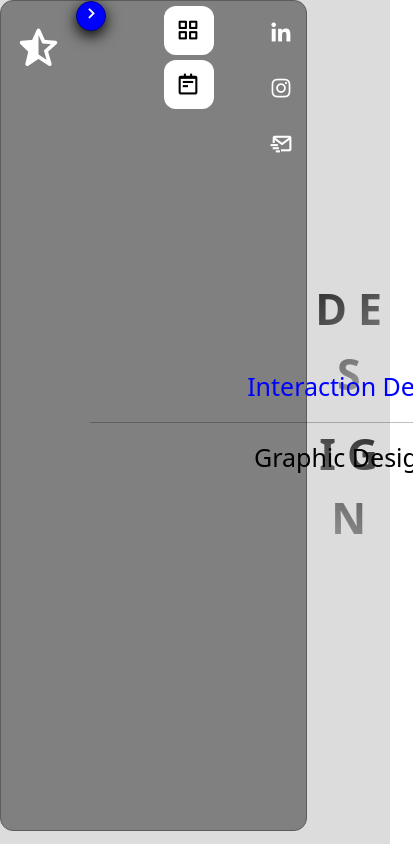
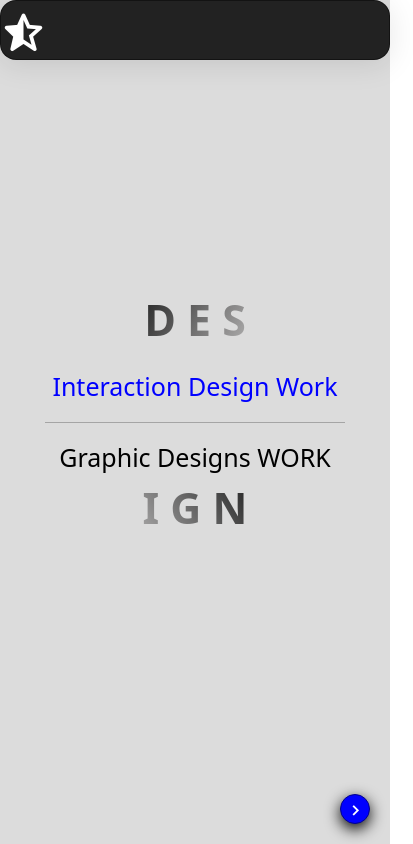
Before and after one commit to Abinesh-A/web-reactjs, a React (Create React App) app: page / in a window 390 px wide. Shown: the whole page, 413 px wide, since content can reach past the window. Built offline with nearby package versions, Linux system fonts and the light colour scheme.

Commit message:
Mobile-nav

```diff
--- a/src/App.css
+++ b/src/App.css
@@ -1,6 +1,9 @@
 .App {
   text-align: center;
   min-height: 100vh;
+  color: white;
+  background-color: gainsboro;
+  display: flex;
 }
 
 .App-logo {
@@ -13,14 +16,9 @@
     animation: App-logo-spin infinite 20s linear;
   }
 }
-.header {
-  background-color: #282c34;
-  min-height: 100vh;
-  display: flex;
-  font-size: calc(10px + 2vmin);
-  color: white;
-  background-color: gainsboro;
-}
+/* .header {
+
+} */
 .App-header {
   background-color: #282c34;
   min-height: 100vh;
@@ -44,3 +42,8 @@
     transform: rotate(360deg);
   }
 }
+@media screen and (max-width: 730px) {
+  .App {
+    flex-direction: column;
+  }
+}
--- a/src/App.js
+++ b/src/App.js
@@ -5,14 +5,14 @@ import Page1 from './components/Page1';
 function App() {
   return (
     <div className="App">
-      <header className="header">
+      {/* <header className="header"> */}
         <Nav/>
         <Page1/>
         {/* <img src={logo} className="App-logo" alt="logo" />
         <p>
           Edit <code>src/App.js</code> and save to reload.
         </p> */}
-      </header>
+      {/* </header> */}
     </div>
   );
 }
--- a/src/components/Nav.js
+++ b/src/components/Nav.js
@@ -1,35 +1,43 @@
 import React, { useEffect, useState } from "react";
-import "../styles/nav.css";
+// import "../styles/nav.css";
 
 function Nav() {
-  const[show,setShow]=useState(true)
-  const [issquare, setIssquare] = useState(window.innerWidth < 900);
+  const [show, setShow] = useState(true);
+  const [ismobile, setIsmobile] = useState(window.innerWidth < 730);
   useEffect(() => {
     window.addEventListener(
       "resize",
       () => {
-        const issquares = window.innerWidth < 900;
-        if (issquares !== issquare) setIssquare(issquares);
+        const current_width = window.innerWidth < 730;
+        if (current_width !== ismobile) setIsmobile(current_width);
       },
       false
     );
   });
+  if (ismobile) {
+    require("../styles/r_nav.css");
+  } else {
+    require("../styles/nav.css");
+  }
   return (
     <>
-      <div className={show? "sidebar": "sidebar active"}>
-        <div className="logo">
-          <i class='bx bxs-star-half' ></i>
-        </div>
-        <div className={show? "toggle-btn": "toggle-btn active"} onClick={()=>setShow(!show)}>
+     <div
+          className={show ? "toggle-btn" : "toggle-btn active"}
+          onClick={() => setShow(!show)}
+        >
           <i className="bx bx-chevron-right" id="btn"></i>
         </div>
+      <div className={show ? "sidebar" : "sidebar active"}>
+
+        <div className="logo">
+          <i className="bx bxs-star-half"></i>
+        </div>
+
         <div className="menu">
           <div>
             <div className="menu-icon">
               <i className="bx bx-grid-alt"></i>
-              <span className="menu-name">
-              ABOUT
-            </span>
+              <span className="menu-name">ABOUT</span>
             </div>
           </div>
           <div>
@@ -40,30 +48,30 @@ function Nav() {
           </div>
         </div>
         <div className="contact">
-            <div>
-              <a className="menu-icon2 lin" href="https://www.linkedin.com/in/mr-abi-3aa684183">
-                <i className="bx bxl-linkedin"></i>
-                <span className="menu-name">
-              LinkedIn
-            </span>
+          <div>
+            <a
+              className="menu-icon2 lin"
+              href="https://www.linkedin.com/in/mr-abi-3aa684183"
+            >
+              <i className="bx bxl-linkedin"></i>
+              <span className="menu-name">LinkedIn</span>
             </a>
-            </div>
-            <div >
-              <a className="menu-icon2 insta" href="https://instagram.com/mr_abinesh_?utm_medium=copy_link">
-                <i className="bx bxl-instagram"></i>
-                <span className="menu-name">
-              Instagram
-            </span>
+          </div>
+          <div>
+            <a
+              className="menu-icon2 insta"
+              href="https://instagram.com/mr_abinesh_?utm_medium=copy_link"
+            >
+              <i className="bx bxl-instagram"></i>
+              <span className="menu-name">Instagram</span>
             </a>
-            </div>
-            <div>
-              <a href={() => false} className="menu-icon2 js-textareacopybtn mail">
-                <i className="bx bx-mail-send"></i>
-                <span className="menu-name">
-              Email
-            </span>
+          </div>
+          <div>
+            <a href="/#" className="menu-icon2 js-textareacopybtn mail">
+              <i className="bx bx-mail-send"></i>
+              <span className="menu-name">Email</span>
             </a>
-            </div>
+          </div>
         </div>
       </div>
     </>
--- a/src/components/Page1.js
+++ b/src/components/Page1.js
@@ -3,6 +3,7 @@ import "../styles/page1.css";
 
 function Page1() {
   return (
+    <>
       <div className="center">
         <div className="design">
           <div className="des">
@@ -20,6 +21,7 @@ function Page1() {
           </p>
         </div>
       </div>
+    </>
   );
 }
 
--- a/src/styles/nav.css
+++ b/src/styles/nav.css
@@ -14,7 +14,6 @@
 }
 .sidebar.active {
   min-height: 98.5vh;
-  align-items: flex-start;
   width: 240px;
   background: rgba(0, 0, 0, 0.35);
   box-shadow: 0 8px 32px 0 rgba(31, 38, 135, 0.37);
@@ -29,6 +28,7 @@
 }
 .toggle-btn {
   position: absolute;
+  z-index: 1;
   color: #fff;
   margin-top: 60px;
   margin-left: 75px;
@@ -36,7 +36,7 @@
   height: 30px;
   width: 30px;
   text-align: center;
-  line-height: 28px;
+  line-height: 30px;
   transform: translateX(-50%);
   background-color: blue;
   border-radius: 105px;
@@ -50,7 +50,7 @@
 }
 .menu {
   position: absolute;
-  top: 130px;
+  margin-top: 120px;
 }
 .sidebar.active .menu-icon {
   width: 210px;
@@ -124,131 +124,27 @@ a:hover .menu-name{
 .mail:hover {
   color: red;
 }
-@media screen and (max-width: 730px){
-  .sidebar {
-    width: 100%;
-    margin: 0;
-    border-radius: 13px;
-    border: 2px solid yellow;
-    max-height: 10px;
-    display: flex;
-    justify-content: space-between;
-    align-items: flex-start;
-    flex-direction: row;
-    background: gray;
-    border: 1.5px solid rgb(94, 91, 91);
-    transition: all 0.4s ease-out;
-  }
-  .sidebar.active {
-    min-height: 10px;
-    align-items: flex-start;
-    width: 240px;
-    background: rgba(0, 0, 0, 0.35);
+.navbar{
+  /* height: 65px; */
+  border-radius: 10px;
+  /* display: flex; */
+  justify-content: space-around;
+  background: rgba(0, 0, 0, 0.26);
   box-shadow: 0 8px 32px 0 rgba(31, 38, 135, 0.37);
   backdrop-filter: blur(4px);
   -webkit-backdrop-filter: blur(4px);
-    border-radius: 10px;
+  position: fixed;
 }
-  .logo {
+.r_logo{
   font-size: 45px;
-    padding-top: 15px;
+  padding-top: 1px;
   padding-left: 15px;
 }
+.r_toggle-btn{
+
+}
+/* @media screen and (max-width: 730px){
   .toggle-btn {
-    position: relative;
-    color: #fff;
-    margin-top: 0;
-    margin-left: 0;
-    font-size: 22px;
-    height: 30px;
-    width: 30px;
-    text-align: center;
-    line-height: 0;
-    transform: translateX(-50%);
-    background-color: blue;
-    border-radius: 105px;
-    transition: all 0.4s ease-out;
-    box-shadow: 0 5px 15px rgba(0, 0, 0, 1.2);
-    border: 0.7px solid darkblue;
+    line-height: 30px;
   }
-  .toggle-btn.active {
-    transform: rotate(180deg);
-    margin-left: 225px;
-  }
-  .menu {
-    position: relative;
-    top: 0;
-  }
-  .sidebar.active .menu-icon {
-    width: 210px;
-    border-radius: 10px;
-  }
-  .menu-icon {
-    width: 50px;
-    transition: all 0.4s ease;
-    font-size: 25px;
-    font-weight: 400;
-    color: black;
-    background: white;
-    margin-top: 5px;
-    margin-left: 13px;
-    border-radius: 12px;
-    display: flex;
-    align-items: center;
-  }
-  .sidebar a{
-    text-decoration: none;
-    color: white;
-  }
-  a:hover .menu-name{
-    color: black;
-  }
-  .menu-icon2 {
-    width: 50px;
-    font-size: 25px;
-    font-weight: 400;
-    margin-top: 7px;
-    border-radius: 12px;
-    margin-left: 13px;
-    display: flex;
-    align-items: center;
-  }
-  .menu-icon2:hover{
-    background: #ffffff;
-    color: black;
-  }
-  .sidebar.active .menu-icon2 {
-    width: 210px;
-    border-radius: 10px;
-  }
-  .contact {
-    margin-bottom: 12px;
-  }
-  .menu-icon2 i {
-    padding: 12px;
-  }
-  .menu-icon i {
-    padding: 12px;
-  }
-  .menu-name {
-    font-size: 18px;
-    font-weight: 500;
-    margin-left: 20px;
-    opacity: 0;
-    pointer-events: none;
-    transition: all 0.3s ease-in-out;
-  }
-  .sidebar.active .menu-name {
-    opacity: 1;
-    pointer-events: auto;
-  }
-  .lin:hover {
-    color: blue;
-  }
-  .insta:hover {
-    color: deeppink;
-  }
-  .mail:hover {
-    color: red;
-  }
-}
+} */
--- a/src/styles/page1.css
+++ b/src/styles/page1.css
@@ -42,10 +42,21 @@
   color: blue;
   margin-left: 0%;
 }
-.bottomtext{
+.bottomtext {
   margin-left: 0;
 }
 hr {
-    width: 600px;
-    border-top: 3.5px solid black;
-  }
+  width: 600px;
+  border-top: 3.5px solid black;
+}
+@media screen and (max-width: 730px) {
+ .text{
+  position:static;
+ }
+ hr {
+  width: 300px;
+}
+/* .center {
+  min-height: 100vw;
+} */
+}
--- /dev/null
+++ b/src/styles/r_nav.css
@@ -0,0 +1,145 @@
+.sidebar {
+  height: 60px;
+  width: 100%;
+  border-radius: 10px;
+  display: flex;
+  justify-content: space-between;
+  align-items: center;
+  background: rgba(0, 0, 0, 0.849);
+  border-radius: 16px;
+  box-shadow: 0 4px 30px rgba(0, 0, 0, 0.1);
+  backdrop-filter: blur(2.6px);
+  -webkit-backdrop-filter: blur(2.6px);
+  border: 1px solid rgba(0, 0, 0, 0.43);
+  /* border-top-left-radius: 0;
+  border-top-right-radius: 0; */
+  transition: all 0.4s ease-out;
+  align-items: flex-start;
+  position: absolute;
+}
+.sidebar.active {
+  height: 300px;
+  /* min-height: 30vh; */
+
+  /* position: absolute; */
+}
+.logo {
+  font-size: 45px;
+  color: white;
+  position: fixed;
+  /* padding-top: 15px;
+    padding-left: 15px; */
+}
+.toggle-btn {
+  z-index: 1;
+    position: fixed;
+    bottom: 20px;
+    right: 20px;
+    /* color: #fff;
+    margin-top: 80vh;
+    margin-left: 90vw; */
+    font-size: 22px;
+    height: 30px;
+    width: 30px;
+    /* text-align: center; */
+    line-height: 28px;
+    /* transform: translateX(-50%); */
+    background-color: blue;
+    border-radius: 105px;
+    /* transition: all 0.4s ease-out; */
+    box-shadow: 0 5px 15px rgba(0, 0, 0, 1.2);
+    border: 0.7px solid darkblue;
+}
+.toggle-btn.active {
+  /* margin-left: 160px; */
+  /* margin-top: 5%; */
+}
+.menu {
+    display: none;
+    position: absolute;
+    top: 130px;
+}
+.sidebar.active .menu{
+    display: none;
+}
+.sidebar.active .menu-icon {
+    /* display: block; */
+  width: 210px;
+    border-radius: 10px;
+}
+.menu-icon {
+  width: 50px;
+    transition: all 0.4s ease;
+    font-size: 25px;
+    font-weight: 400;
+    color: black;
+    background: white;
+    margin-top: 5px;
+    margin-left: 13px;
+    border-radius: 12px;
+    display: flex;
+    align-items: center;
+}
+.sidebar a {
+  text-decoration: none;
+  color: white;
+}
+a:hover .menu-name {
+  color: black;
+}
+.menu-icon2 {
+  display: block;
+  /* width: 50px;
+    font-size: 25px;
+    font-weight: 400;
+    margin-top: 7px;
+    border-radius: 12px;
+    margin-left: 13px;
+    display: flex;
+    align-items: center; */
+}
+.menu-icon2:hover {
+  background: #ffffff;
+  color: black;
+}
+.sidebar.active .menu-icon2 {
+  /* width: 210px;
+    border-radius: 10px; */
+}
+.contact {
+  margin-bottom: 12px;
+  display: none;
+}
+.menu-icon2 i {
+  padding: 12px;
+}
+.menu-icon i {
+  padding: 12px;
+}
+.menu-name {
+  font-size: 18px;
+  font-weight: 500;
+  margin-left: 20px;
+  opacity: 1;
+  display: none;
+  pointer-events: none;
+  transition: all 0.3s ease-in-out;
+}
+.sidebar.active .menu-name {
+  opacity: 1;
+  pointer-events: auto;
+}
+.lin:hover {
+  color: blue;
+}
+.insta:hover {
+  color: deeppink;
+}
+.mail:hover {
+  color: red;
+}
+@media screen and (max-width: 730px) {
+  .toggle-btn {
+    line-height: 33px;
+  }
+}
```
Lines whose indentation alone changed are shown as unchanged.
